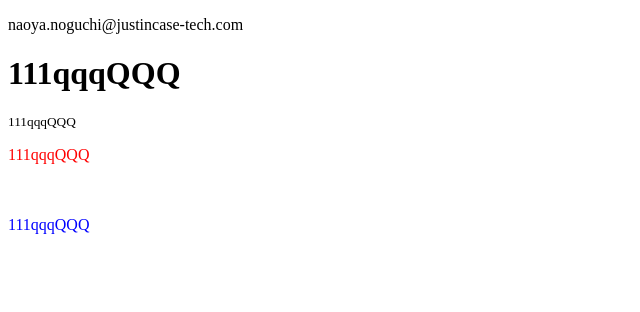
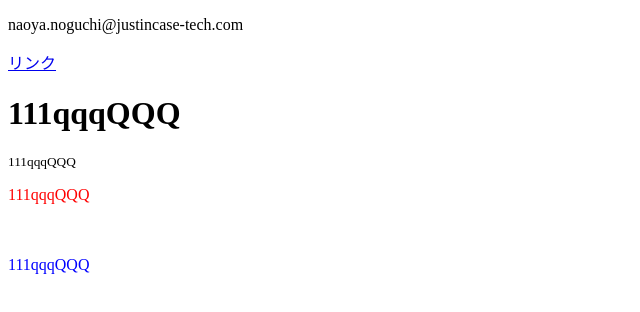
Before and after one commit to Cespresso/sample-github-page, a plain HTML site: page index.html in a window 1280 px wide. Shown: the whole page, without its empty margins (0-640 px from the left). Drawn offline with Linux system fonts and the light colour scheme.

Commit message:
Update index.html

```diff
--- a/index.html
+++ b/index.html
@@ -7,6 +7,7 @@
     </head>
     <body>
         <p>naoya.noguchi@justincase-tech.com</p>
+        <a href="justincase://app/login?code=e94e54b5-1444-455e-b64b-d666002ab230">リンク</a>
 
         <h1>111qqqQQQ</h1>
         <p style="font-size: smaller;">111qqqQQQ</p>
```
